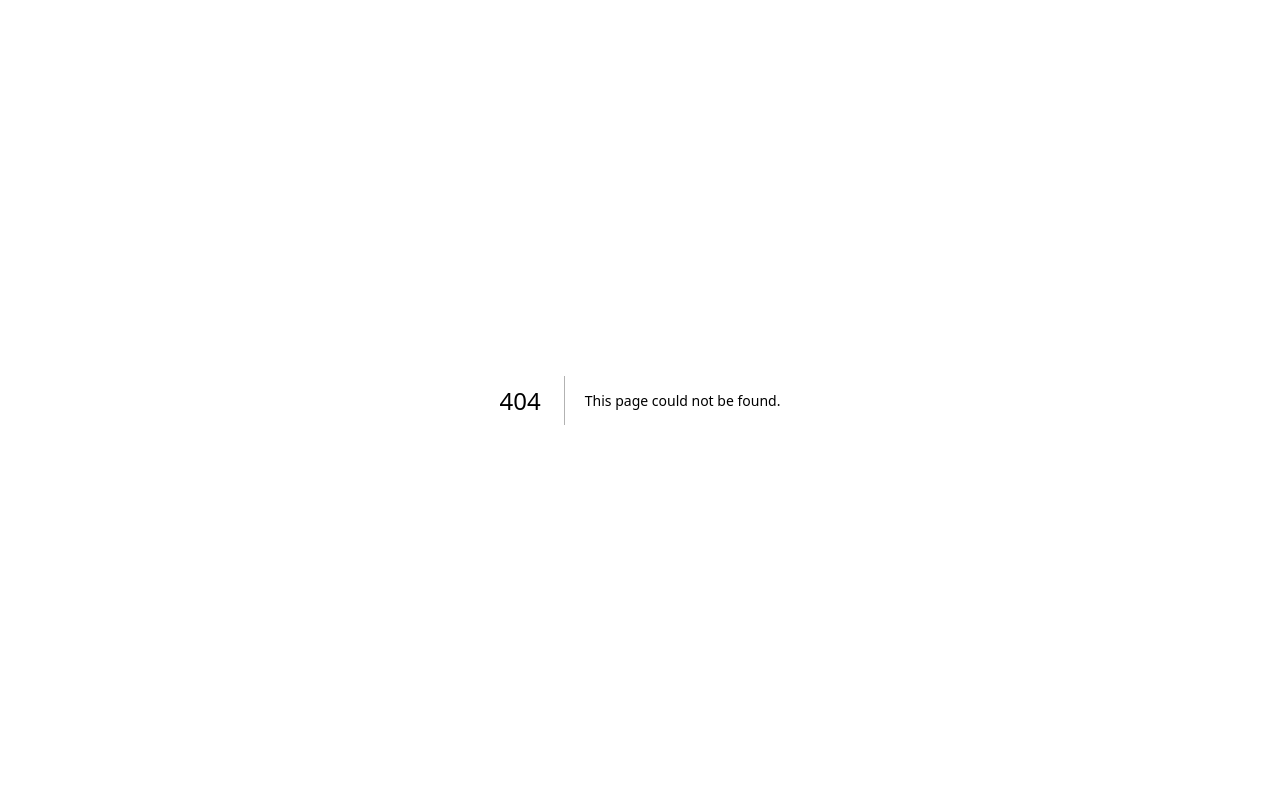
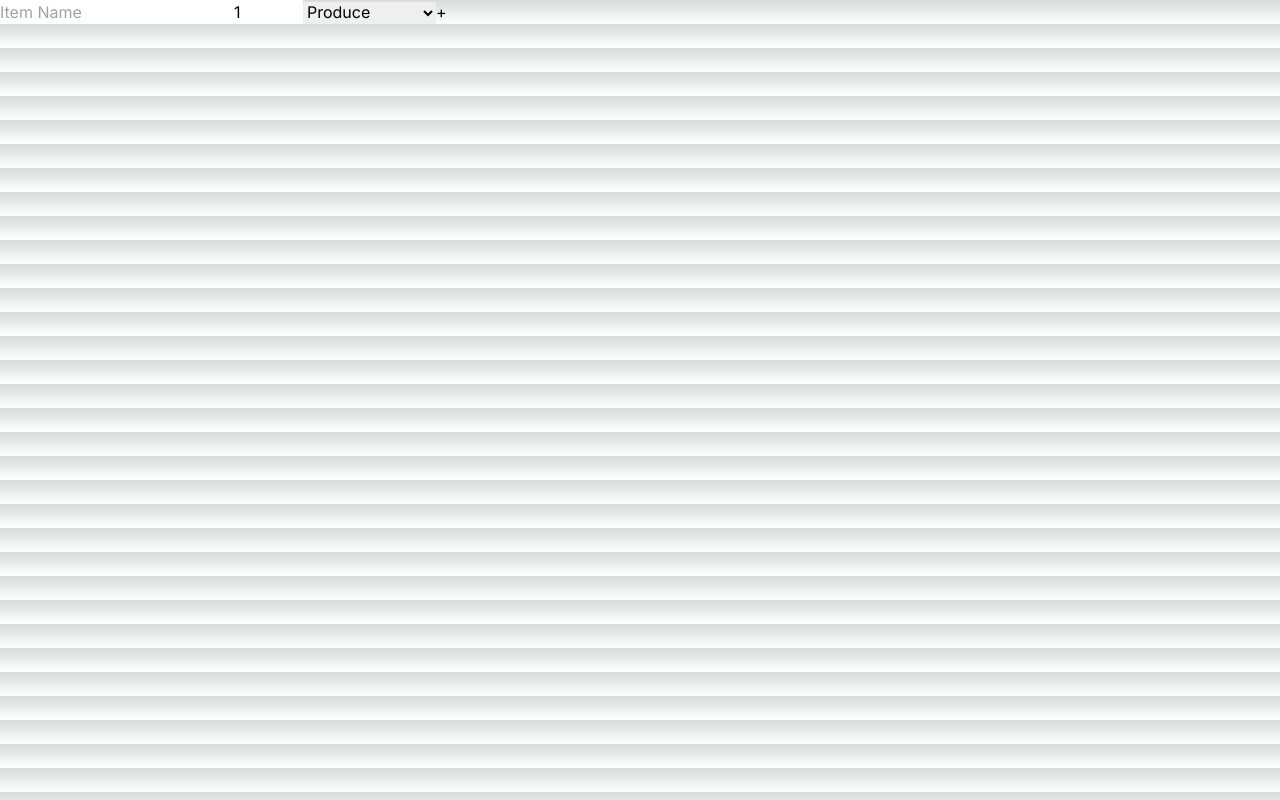
Before and after one commit to HartajMann/cprg306-assignments, a Next.js app: page /week4 in a window 1280 px wide. Before the commit this address had no page. Built offline with nearby package versions, Linux system fonts and the light colour scheme.

Commit message:
Functionality Complete

```diff
--- a/app/page.js
+++ b/app/page.js
@@ -9,6 +9,7 @@
         <StudentInfo/>
         <p><Link href="/week2">Week 2</Link></p>
         <p><Link href="/week3">Week 3</Link></p>
+        <p><Link href="/week4">Week 4</Link></p>
     </div>
   );
 }
--- /dev/null
+++ b/app/week4/new-item.js
@@ -0,0 +1,46 @@
+"use client";
+
+import { useState } from "react";
+
+export default function NewItem() {
+  const [name, setName] = useState("");
+  const [quantity, setQuantity] = useState(1);
+  const [category, setCategory] = useState("produce");
+
+  const handleSubmit = (event) => {
+    event.preventDefault();
+    const item = {
+      name,
+      quantity,
+      category,
+    };
+    console.log(item);
+    alert("Added item: "+item.name+",Quantity: "+item.quantity+",Category: "+item.category);
+    setName("");
+    setQuantity(1);
+    setCategory("produce");
+  };
+
+  return (
+    <div>
+        <form onSubmit={handleSubmit}>
+            <input required onChange={(event)=>{setName(event.target.value)}} value={name} placeholder="Item Name"></input>
+            <input required onChange={(event)=>{setQuantity(Number(event.target.value))}} value={quantity} type="number" min="1" max="99"></input>
+            <select required onChange={(event)=>{setCategory(event.target.value)}} value={category} >
+            <option value="produce">Produce</option>
+            <option value="dairy">Dairy</option>
+            <option value="bakery">Bakery</option>
+            <option value="meat">Meat</option>
+            <option value="frozen foods">Frozen Foods</option>
+            <option value="canned goods">Canned Goods</option>
+            <option value="dry goods">Dry Goods</option>
+            <option value="beverages">Beverages</option>
+            <option value="snacks">Snacks</option>
+            <option value="household">Household</option>
+            <option value="other">Other</option>
+            </select>
+            <button type="submit">+</button>
+        </form>
+    </div>
+  );
+}
--- /dev/null
+++ b/app/week4/page.js
@@ -0,0 +1,10 @@
+import NewItem from "./new-item.js";
+
+export default function page()
+{
+    return(
+        <main>
+            <NewItem />
+        </main>
+    );
+}
```
